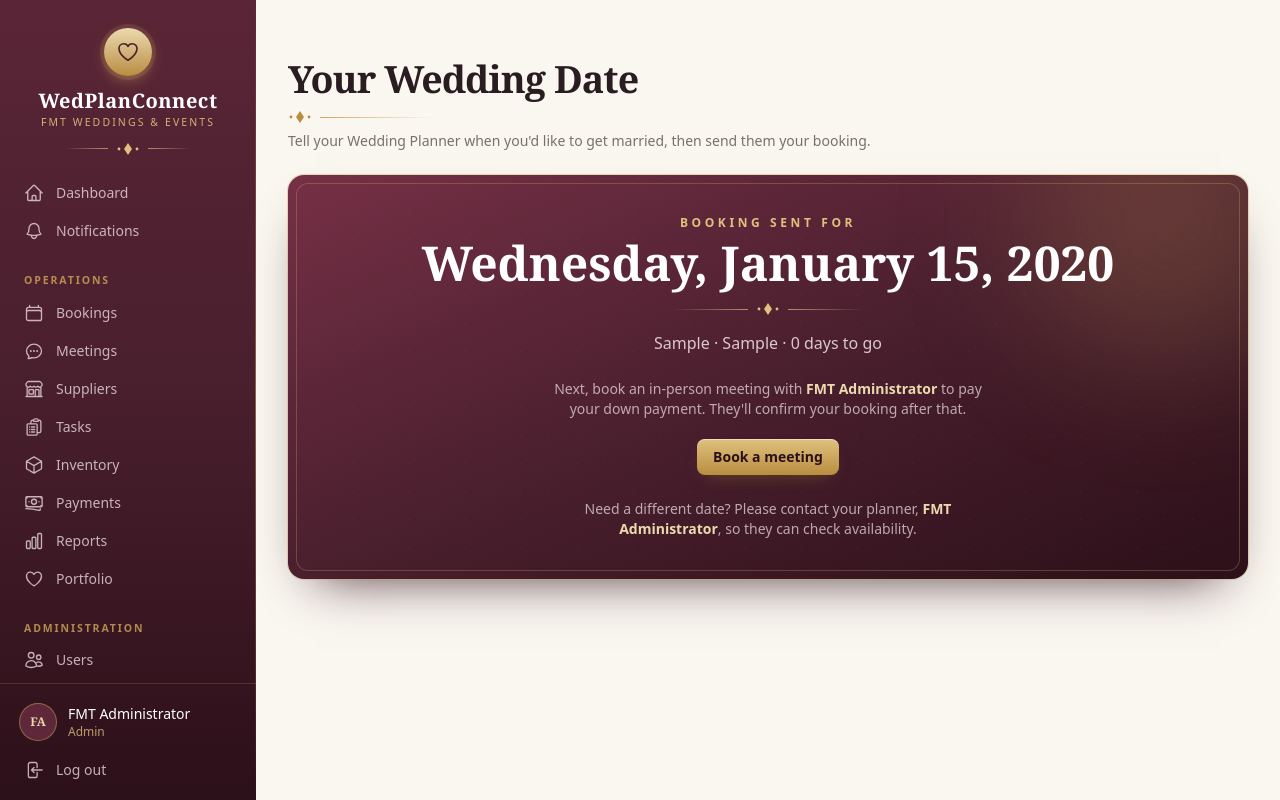
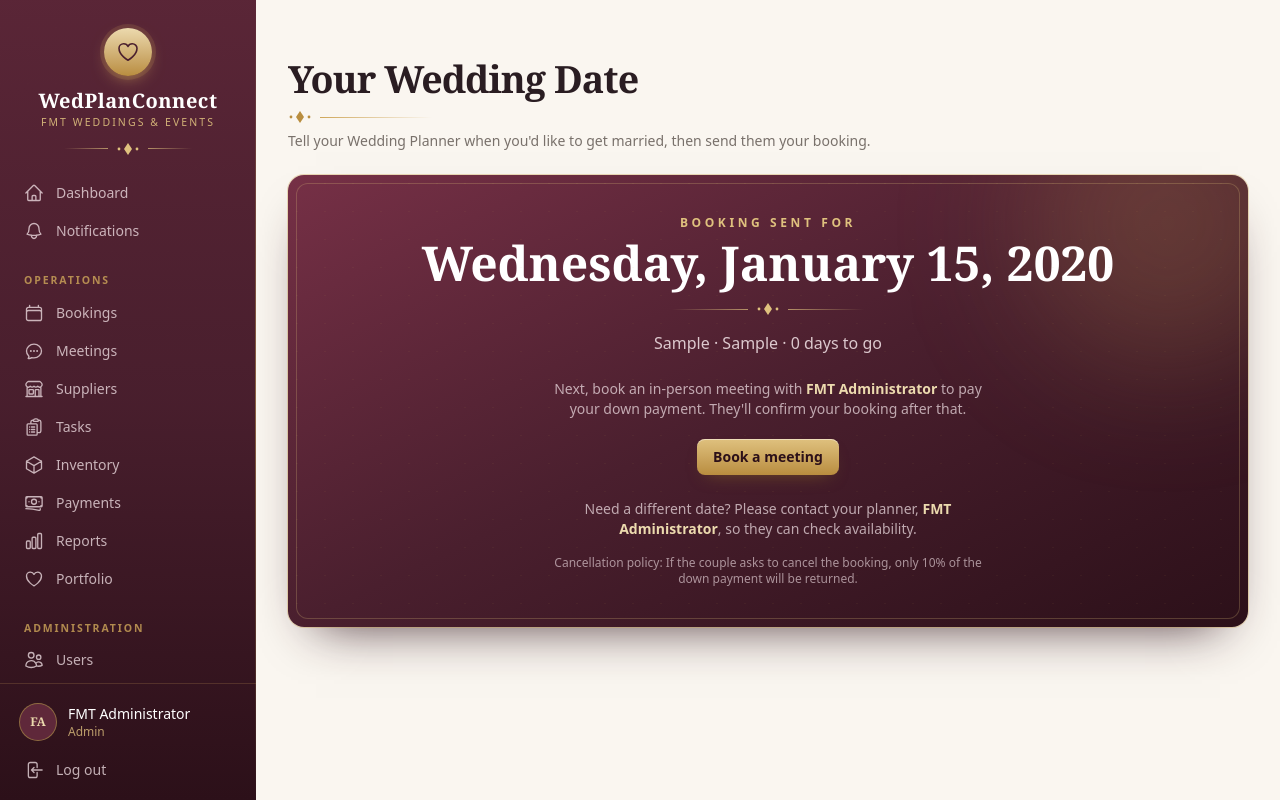
Before and after one commit to Capstone351/WedPlanConnect, a Laravel app: page /my/wedding-date in a window 1280 px wide. Run offline with Laravel 12, Linux system fonts and the light colour scheme; a user stored in the database is signed in; data comes from the database, SQL or seed files in the repository; tables that the repository leaves empty hold one stand-in row (values such as "Sample post"); data that the repository does not hold is empty; style sheets or scripts are compiled from the project's sources.

Commit message:
Show the cancellation policy: only 10% of the down payment is returned
Shown before the couple sends their booking, on the meetings page, on their booked date, on the contract PDF, and on the planner cancel form.

Co-Authored-By: Claude Opus 5.5 <noreply@anthropic.com>

```diff
--- a/wedplanconnect/app/Models/Booking.php
+++ b/wedplanconnect/app/Models/Booking.php
@@ -452,6 +452,12 @@ class Booking extends Model
             : "Go over {$this->package} and pay the down payment.";
     }
 
+    /** "If the couple asks to cancel the booking, only 10% of the down payment will be returned." */
+    public static function cancellationPolicy(): string
+    {
+        return str_replace(':percent', (string) config('wedplan.cancellation_refund_percent'), config('wedplan.cancellation_policy'));
+    }
+
     public function totalPaid(): float
     {
         return (float) $this->payments()->sum('amount');
--- a/wedplanconnect/config/wedplan.php
+++ b/wedplanconnect/config/wedplan.php
@@ -90,6 +90,12 @@ return [
     'conflict_scope' => env('WEDPLAN_CONFLICT_SCOPE', 'date_venue'),
 
     /*
+    | Cancellation policy: the share of the down payment returned when the couple asks to cancel.
+    */
+    'cancellation_refund_percent' => 10,
+    'cancellation_policy' => 'If the couple asks to cancel the booking, only :percent% of the down payment will be returned.',
+
+    /*
     | Days an unconfirmed (pending) booking holds the planner's date before it is released.
     */
     'pending_hold_days' => (int) env('WEDPLAN_PENDING_HOLD_DAYS', 14),
--- a/wedplanconnect/resources/views/bookings/show.blade.php
+++ b/wedplanconnect/resources/views/bookings/show.blade.php
@@ -37,6 +37,7 @@
                     <textarea id="reason" name="reason" rows="3" maxlength="500" required class="input" placeholder="e.g. The planner is not available on this date.">{{ old('reason') }}</textarea>
                     @error('reason')<p class="error-text">{{ $message }}</p>@enderror
                     <p class="hint">The date is freed, the QR code stops working, and open tasks are archived.</p>
+                    <p class="hint">{{ \App\Models\Booking::cancellationPolicy() }}</p>
                     <button class="btn-danger w-full">Cancel this booking</button>
                 </form>
             </details>
--- a/wedplanconnect/resources/views/client/meetings.blade.php
+++ b/wedplanconnect/resources/views/client/meetings.blade.php
@@ -4,6 +4,7 @@
         <div class="mb-6 rounded-xl border border-gold-200 bg-gold-50 px-5 py-4 text-sm text-stone-700">
             <strong>Your down payment is made at this meeting.</strong>
             Meet your planner in person to {{ $pendingBooking->missingBeforeConfirm() ? 'agree on the '.\Illuminate\Support\Arr::join($pendingBooking->missingBeforeConfirm(), ', ', ' and ').' and ' : 'go over '.$pendingBooking->package.' and ' }}pay the down payment. Your booking for {{ $pendingBooking->event_date->format('F j, Y') }} is confirmed after that.
+            <div class="mt-1 text-xs text-stone-500">Cancellation policy: {{ \App\Models\Booking::cancellationPolicy() }}</div>
         </div>
     @endif
     <div class="grid gap-6 lg:grid-cols-3 lg:items-start">
--- a/wedplanconnect/resources/views/client/wedding-date.blade.php
+++ b/wedplanconnect/resources/views/client/wedding-date.blade.php
@@ -23,6 +23,7 @@
                     @endif
                 @endif
                 <p class="mt-4 max-w-md text-sm text-brand-100/70">Need a different date? Please contact your planner, <strong class="text-gold-200">{{ $booking->planner->name }}</strong>, so they can check availability.</p>
+                <p class="mt-2 max-w-md text-xs text-brand-100/60">Cancellation policy: {{ \App\Models\Booking::cancellationPolicy() }}</p>
             </div>
         </div>
     @else
@@ -129,6 +130,7 @@
                                 @error('venue')<p class="error-text">{{ $message }}</p>@enderror
                             </div>
                         </div>
+                        <p class="rounded-lg bg-gold-50 px-3 py-2.5 text-sm text-stone-700 ring-1 ring-gold-200"><strong>Cancellation policy:</strong> {{ \App\Models\Booking::cancellationPolicy() }}</p>
                         <button class="btn-gold">Send booking to {{ $user->preferredPlanner->name }}</button>
                     @endif
                 </div>
--- a/wedplanconnect/resources/views/pdf/contract.blade.php
+++ b/wedplanconnect/resources/views/pdf/contract.blade.php
@@ -100,6 +100,9 @@
         <tr class="grand"><td class="right">Remaining balance</td><td class="right">₱{{ number_format($balance, 2) }}</td></tr>
     </table>
 
+    <h2>Cancellation policy</h2>
+    <p>{{ \App\Models\Booking::cancellationPolicy() }}</p>
+
     <table class="sign">
         <tr>
             <td><div class="line">{{ $booking->client_name }}<br>Client</div></td>
```
Also changed, not shown: wedplanconnect/tests/Feature/BookingRequestTest.php (+4 -2 lines).
